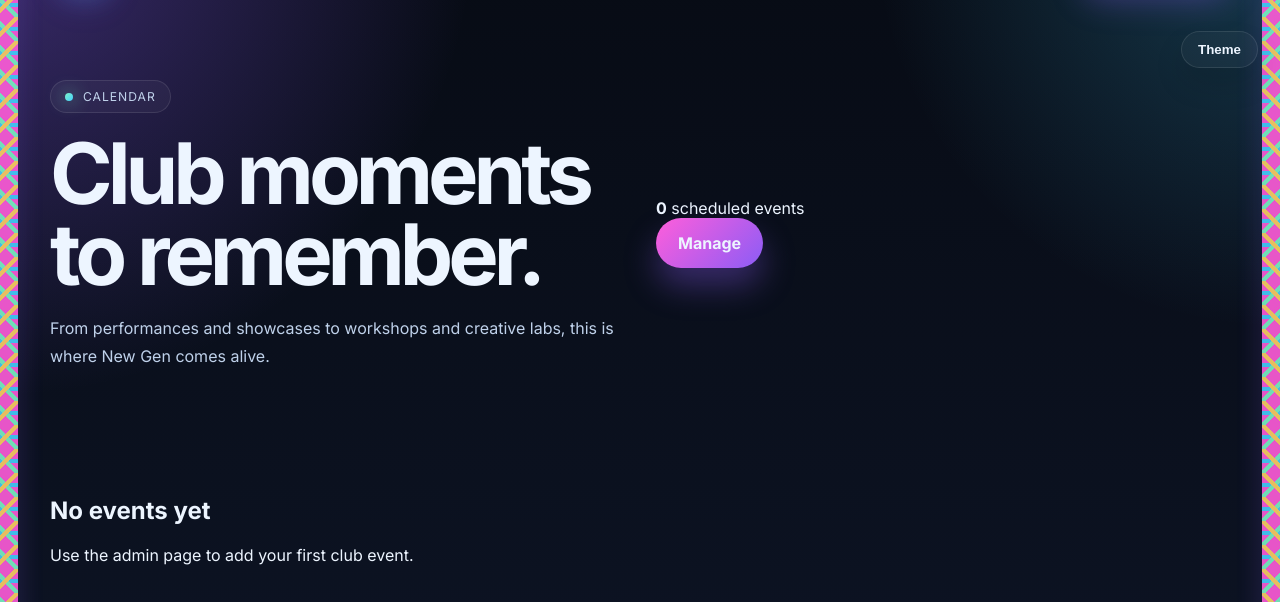
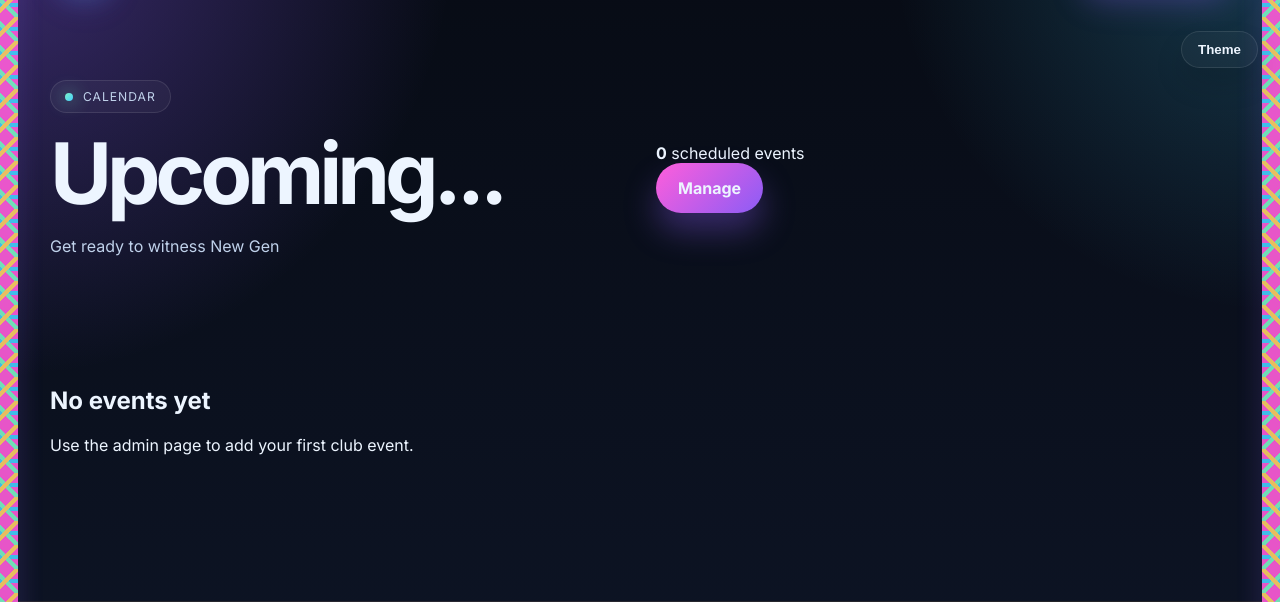
Before and after one commit to GigaCala/New-Gen, a Flask app: page /calendar in a window 1280 px wide. Shown: the part 79-681 px from the top of the page. Run offline with Flask 3, Linux system fonts and the light colour scheme; data that the repository does not hold is empty; parts of the project's set-up code (start-up, migrations or seed data) failed here and were passed over; some libraries are stand-ins or nearby versions.

Commit message:
Update calendar.html

```diff
--- a/templates/calendar.html
+++ b/templates/calendar.html
@@ -8,8 +8,8 @@
     <div class="container hero-split">
       <div>
         <span class="eyebrow">Calendar</span>
-        <h1>Club moments to remember.</h1>
-        <p>From performances and showcases to workshops and creative labs, this is where New Gen comes alive.</p>
+        <h1>Upcoming...</h1>
+        <p>Get ready to witness New Gen</p>
       </div>
       <div class="calendar-summary">
         <div class="summary-pill">
```
